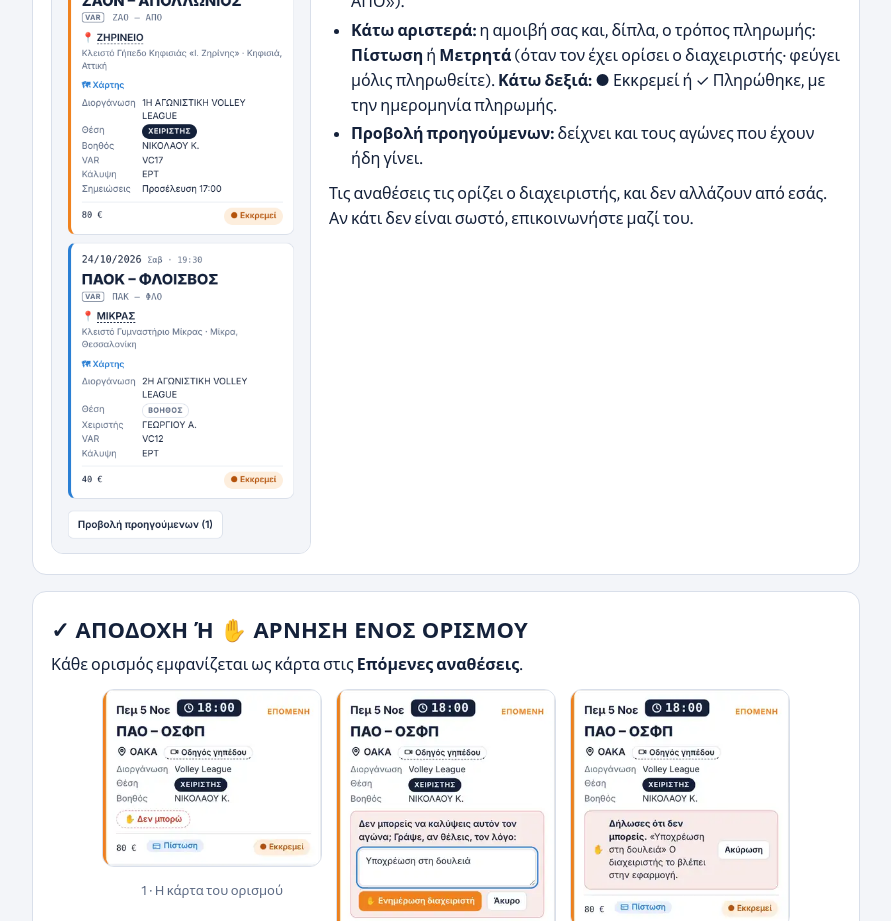
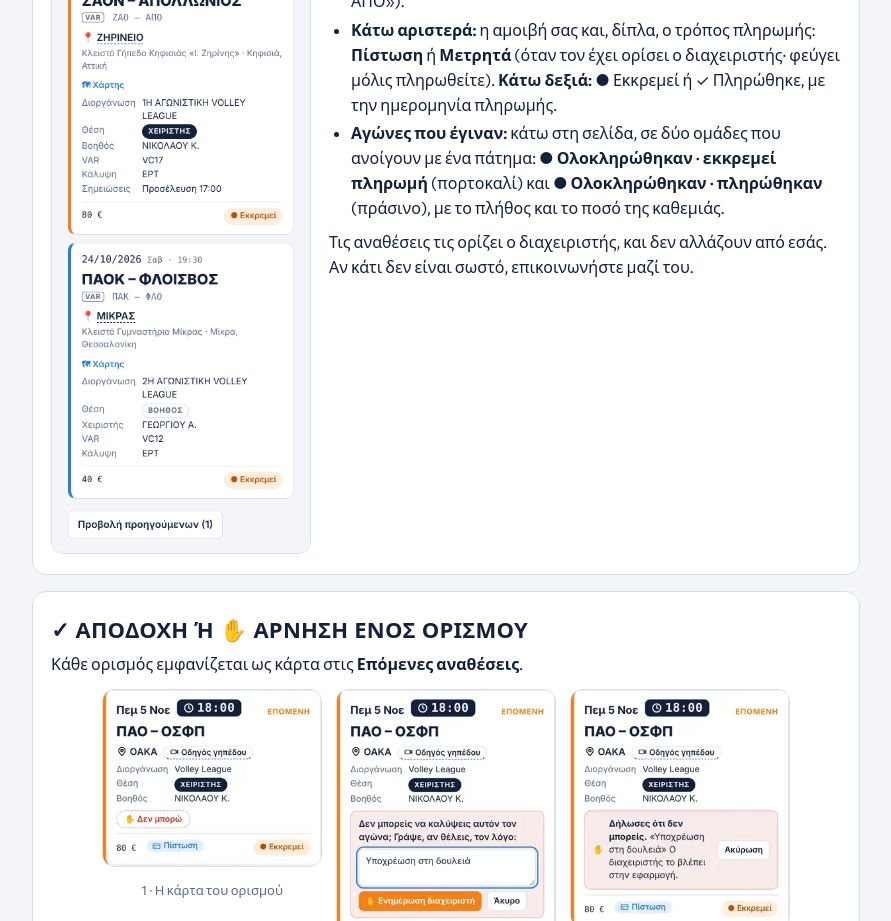
Before and after one commit to tsimpinosbv/checkmate, a plain HTML site: page help/index.html in a window 1280 px wide. Shown: the part 2040-2961 px from the top of the page, without its empty margins (194-1085 px from the left). Drawn offline with Linux system fonts and the light colour scheme; a web font is replaced by a local one.

Commit message:
Οδηγίες: ολοκληρωμένοι αγώνες

```diff
--- a/help/index.html
+++ b/help/index.html
@@ -87,7 +87,7 @@ td{border-bottom:1px solid var(--line);padding:8px 10px;vertical-align:top}
 <li><strong>Σε κάθε αγώνα:</strong> ημερομηνία (π.χ. «Πεμ 29 Οκτ») και, δίπλα, η <strong>ώρα</strong> με μεγάλα γράμματα σε σκούρο πλαίσιο 🕒, οι ομάδες (με το σήμα τους, αν το έχει βάλει ο διαχειριστής), το γήπεδο (📍), η διοργάνωση, η θέση σας (<strong>ΧΕΙΡΙΣΤΗΣ</strong> ή <strong>ΒΟΗΘΟΣ</strong>), ο συνεργάτης σας, VAR, κάλυψη και σημειώσεις του διαχειριστή (π.χ. ώρα προσέλευσης).</li>
 <li><strong>Κάτω από τις ομάδες,</strong> με την ένδειξη <strong>VAR</strong>, τα <strong>αρκτικόλεξα των ομάδων</strong> που θα χρησιμοποιήσετε στο challenge (π.χ. «ΖΑΟ – ΑΠΟ»).</li>
 <li><strong>Κάτω αριστερά:</strong> η αμοιβή σας και, δίπλα, ο τρόπος πληρωμής: <strong>Πίστωση</strong> ή <strong>Μετρητά</strong> (όταν τον έχει ορίσει ο διαχειριστής· φεύγει μόλις πληρωθείτε). <strong>Κάτω δεξιά:</strong> ● Εκκρεμεί ή ✓ Πληρώθηκε, με την ημερομηνία πληρωμής.</li>
-<li><strong>Προβολή προηγούμενων:</strong> δείχνει και τους αγώνες που έχουν ήδη γίνει.</li>
+<li><strong>Αγώνες που έγιναν:</strong> κάτω στη σελίδα, σε δύο ομάδες που ανοίγουν με ένα πάτημα: <strong>● Ολοκληρώθηκαν · εκκρεμεί πληρωμή</strong> (πορτοκαλί) και <strong>● Ολοκληρώθηκαν · πληρώθηκαν</strong> (πράσινο), με το πλήθος και το ποσό της καθεμιάς.</li>
 </ul>
 <p>Τις αναθέσεις τις ορίζει ο διαχειριστής, και δεν αλλάζουν από εσάς. Αν κάτι δεν είναι σωστό, επικοινωνήστε μαζί του.</p>
 </div>
```
